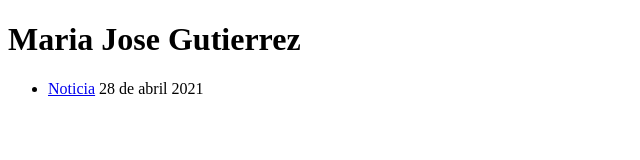
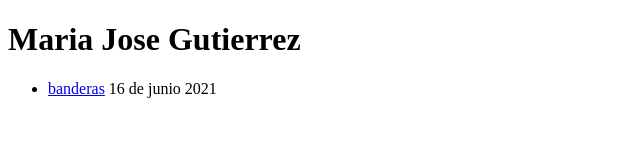
Before and after one commit to mariajose-g/entregas_sistemasdeinterfaz, a plain HTML site: page index.html in a window 1280 px wide. Shown: the full height of the page, 0-640 px from the left. Drawn offline with Linux system fonts and the light colour scheme.

Commit message:
actualizado

```diff
--- a/index.html
+++ b/index.html
@@ -11,7 +11,7 @@
 
     <h1>Maria Jose Gutierrez</h1>
     <ul>
-        <li> <a href="noticia/index.html"> Noticia</a> 28 de abril 2021</li>
+        <li> <a href="posicionamiento/index.html"> banderas</a> 16 de junio 2021</li>
     </ul>
 
 </body>
```
